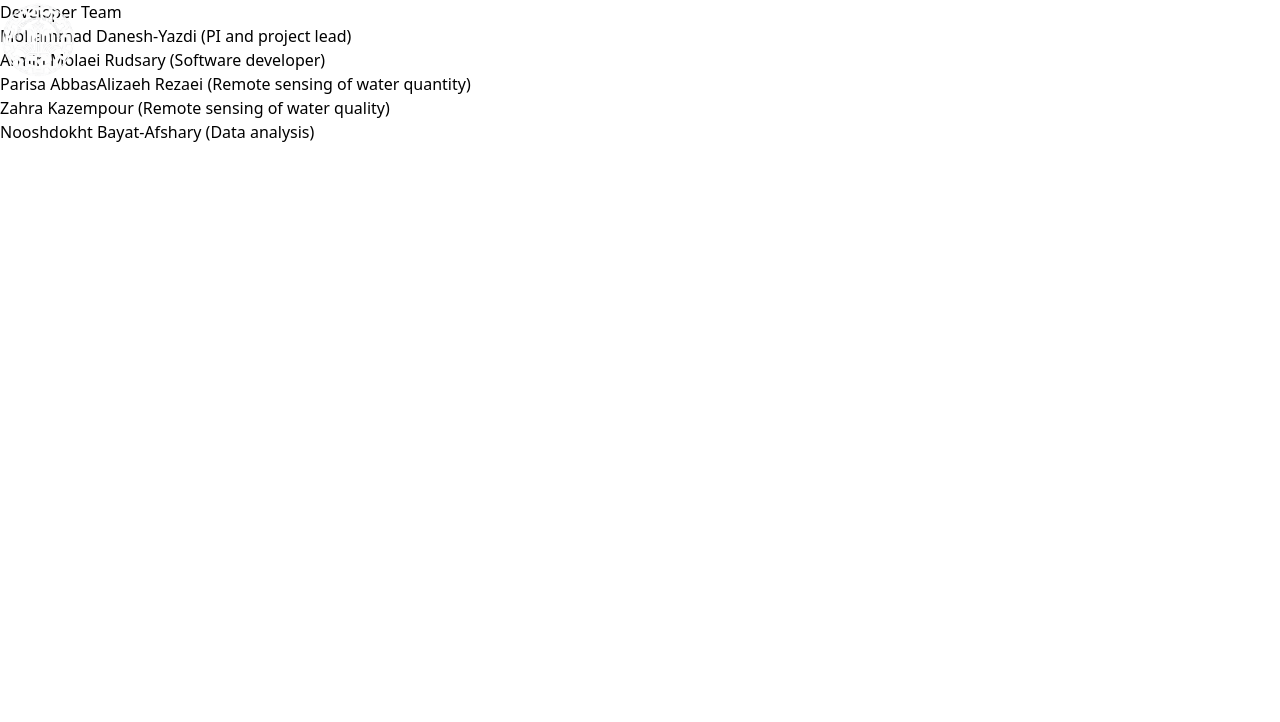
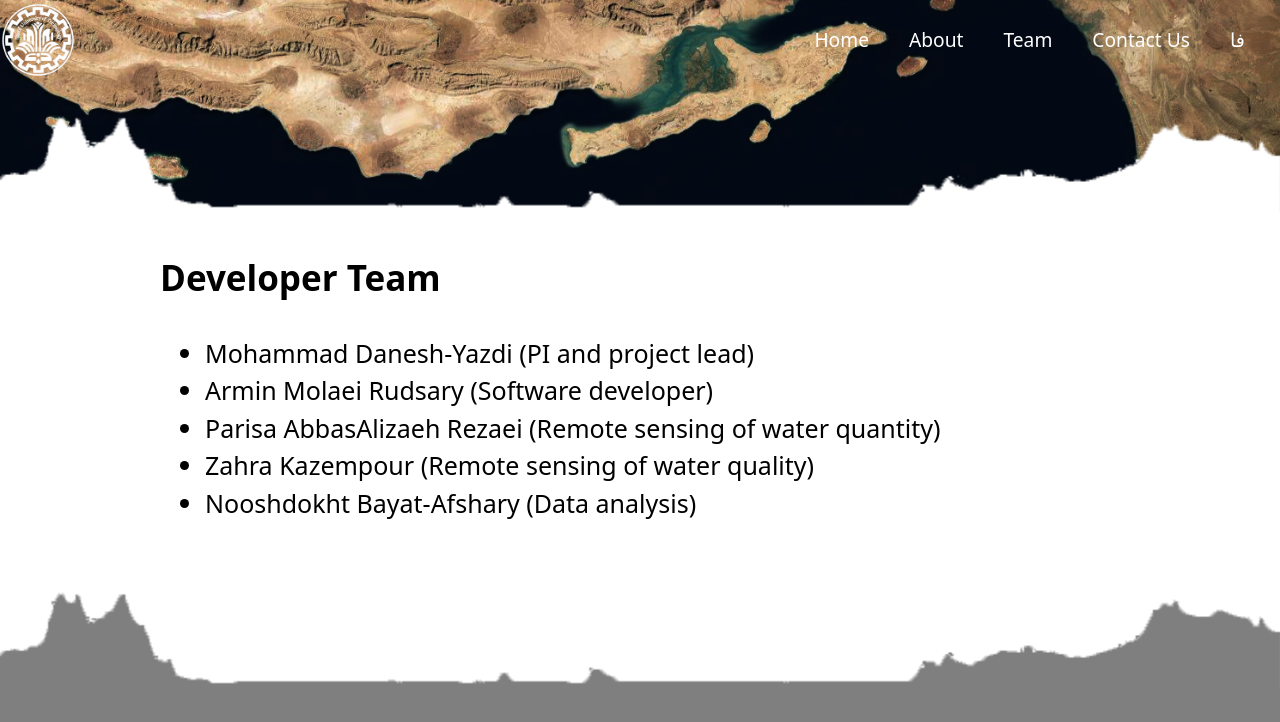
Before and after one commit to iozhen/chehrehnegar, a Next.js app: page /team in a window 1280 px wide. Shown: the top 722 px of the page. Built offline with nearby package versions, Linux system fonts and the light colour scheme.

Commit message:
team page finished

```diff
--- a/data/db.json
+++ b/data/db.json
@@ -11,5 +11,14 @@
     { "title": "Monitoring the intensity and spatial extent of aerosol" },
     { "title": "Flood forecast and early warning" },
     { "title": "Monitoring agricultural water consumption" }
+  ],
+  "teamList": [
+    { "title": "Mohammad Danesh-Yazdi (PI and project lead)" },
+    { "title": "Armin Molaei Rudsary (Software developer)" },
+    {
+      "title": "Parisa AbbasAlizaeh Rezaei (Remote sensing of water quantity)"
+    },
+    { "title": "Zahra Kazempour (Remote sensing of water quality)" },
+    { "title": "Nooshdokht Bayat-Afshary (Data analysis)" }
   ]
 }
--- a/pages/team.tsx
+++ b/pages/team.tsx
@@ -1,16 +1,31 @@
+import data from "../data/db.json";
 import React from "react";
+
+interface teamListType {
+  title: string;
+}
 
 const Team = () => {
   return (
     <div>
-      <h2>Developer Team</h2>{" "}
-      <ul>
-        <li>Mohammad Danesh-Yazdi (PI and project lead)</li>
-        <li>Armin Molaei Rudsary (Software developer)</li>
-        <li>Parisa AbbasAlizaeh Rezaei (Remote sensing of water quantity)</li>
-        <li>Zahra Kazempour (Remote sensing of water quality)</li>
-        <li>Nooshdokht Bayat-Afshary (Data analysis)</li>
-      </ul>
+      <img
+        src="/images/shadegan_header.png"
+        className="w-full block mb-[40px]"
+      />
+
+      <div className="w-[75%] mx-auto mb-[70px]">
+        <h3 className="text-[35px] font-bold pb-[30px]">Developer Team</h3>
+
+        <ul className="pl-[45px]">
+          {data.teamList.map(({ title }: teamListType, index: number) => (
+            <li key={index} className="list-disc text-[25px] font-normal">
+              {title}
+            </li>
+          ))}
+        </ul>
+      </div>
+
+      <img src="/images/shadegan_footer.png" className="w-full opacity-50" />
     </div>
   );
 };
```
